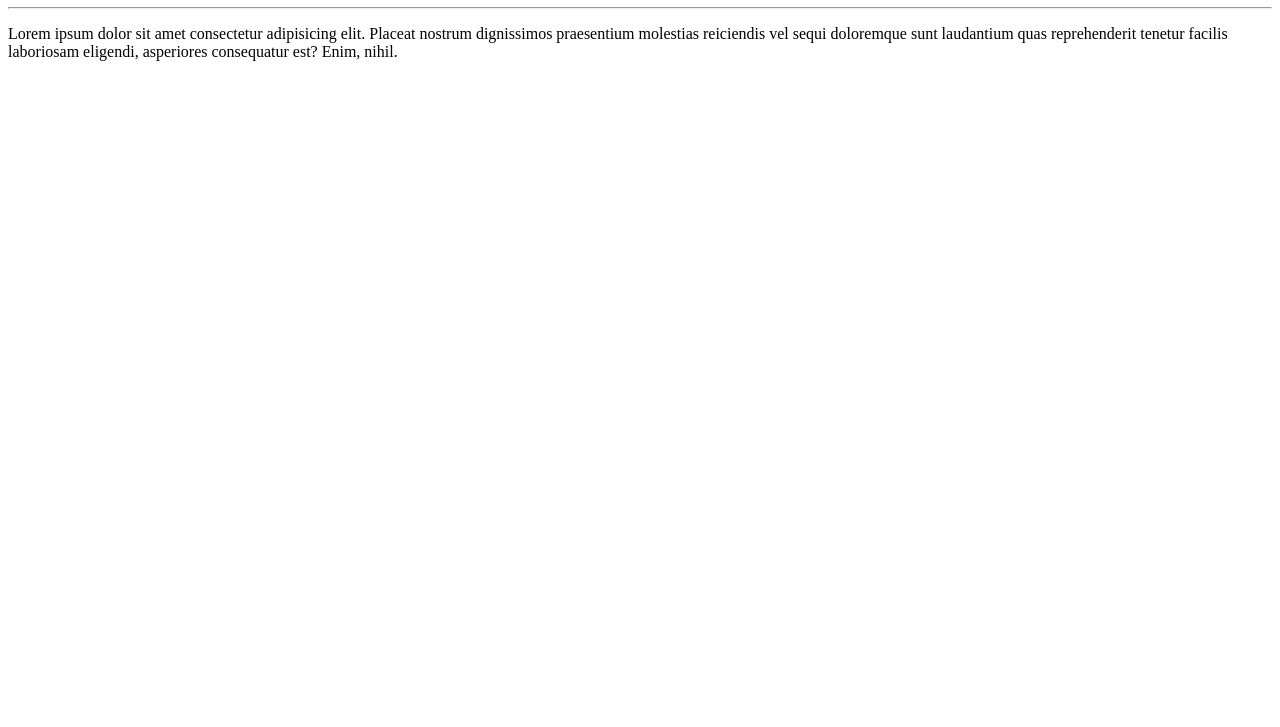
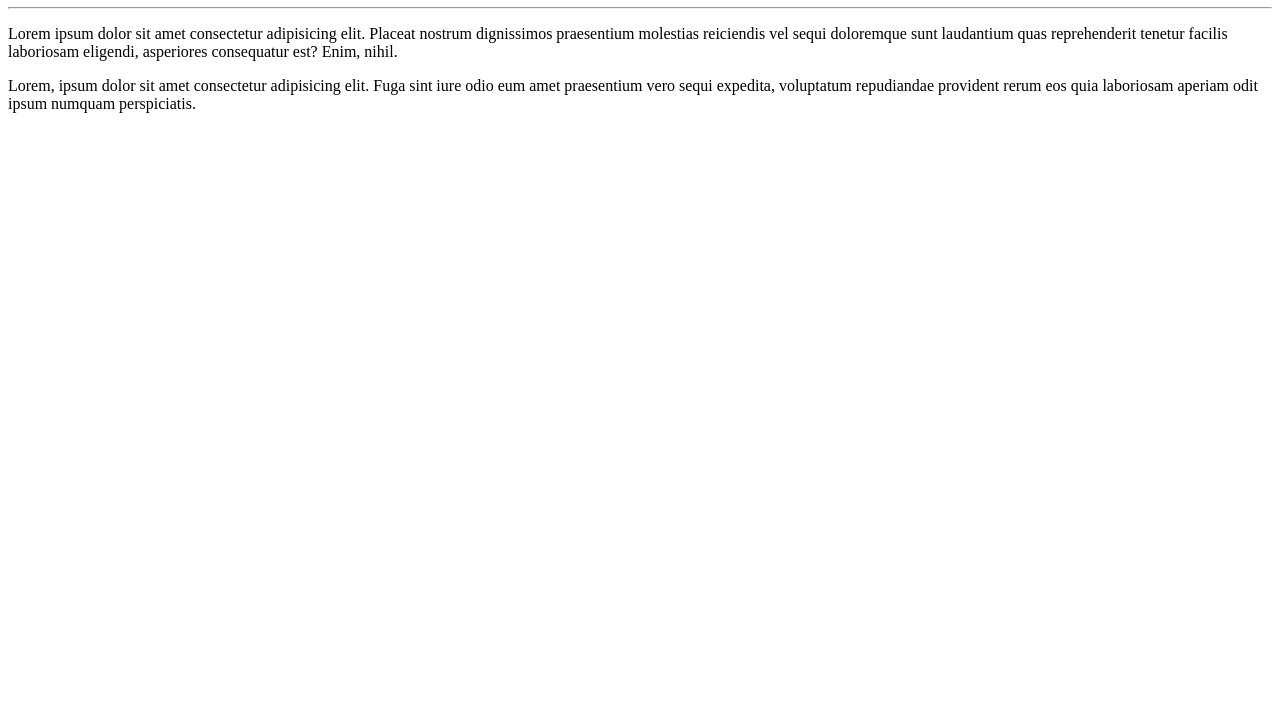
Before and after one commit to WesleyRodriguesdosSantos/Ola-Mundo, a plain HTML site: page site-exemplo/index.html in a window 1280 px wide. Shown: the part 73-800 px from the top of the page. Drawn offline with Linux system fonts and the light colour scheme.

Commit message:
adicioneio um parágrafo

```diff
--- a/site-exemplo/index.html
+++ b/site-exemplo/index.html
@@ -9,6 +9,7 @@
     <h1>Olá, Mundo!</h1>
     <hr>
     <p>Lorem ipsum dolor sit amet consectetur adipisicing elit. Placeat nostrum dignissimos praesentium molestias reiciendis vel sequi doloremque sunt laudantium quas reprehenderit tenetur facilis laboriosam eligendi, asperiores consequatur est? Enim, nihil.</p>
+    <p>Lorem, ipsum dolor sit amet consectetur adipisicing elit. Fuga sint iure odio eum amet praesentium vero sequi expedita, voluptatum repudiandae provident rerum eos quia laboriosam aperiam odit ipsum numquam perspiciatis.</p>
 
 </body>
 </html>
```
